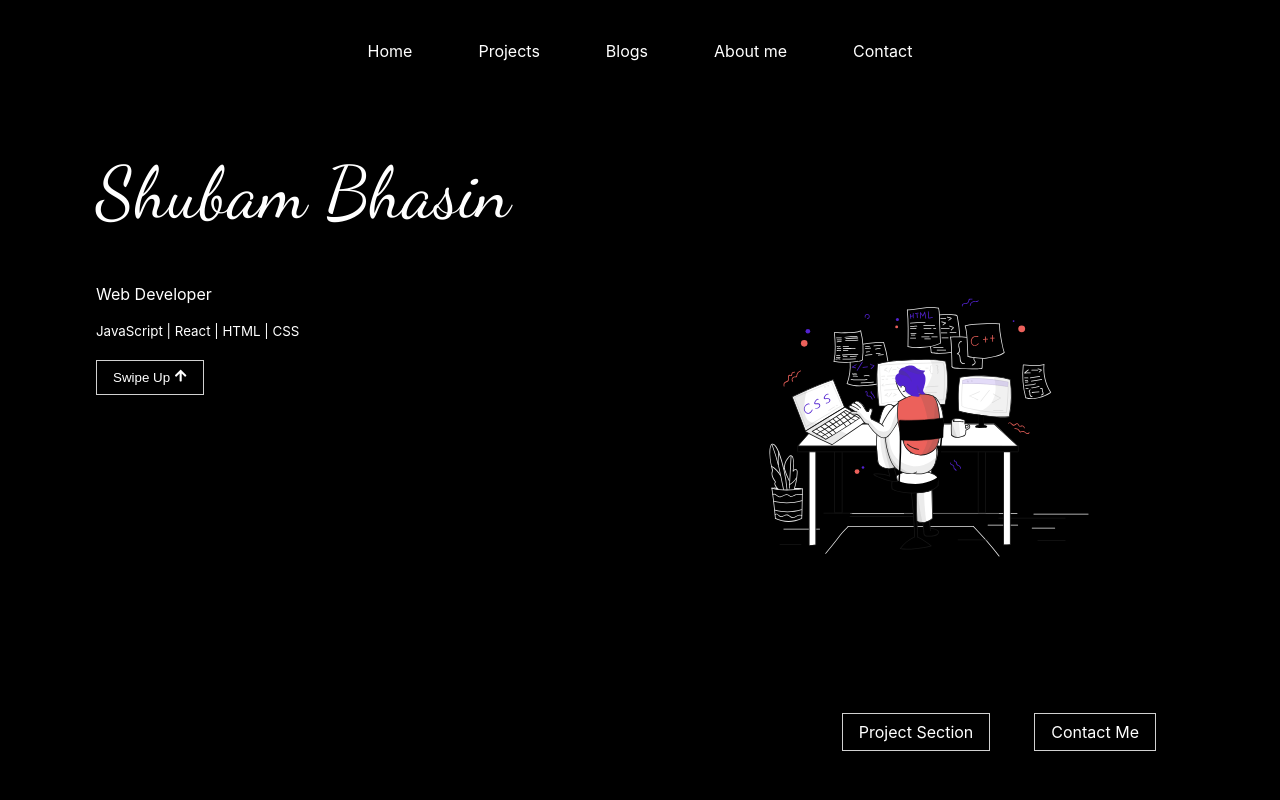
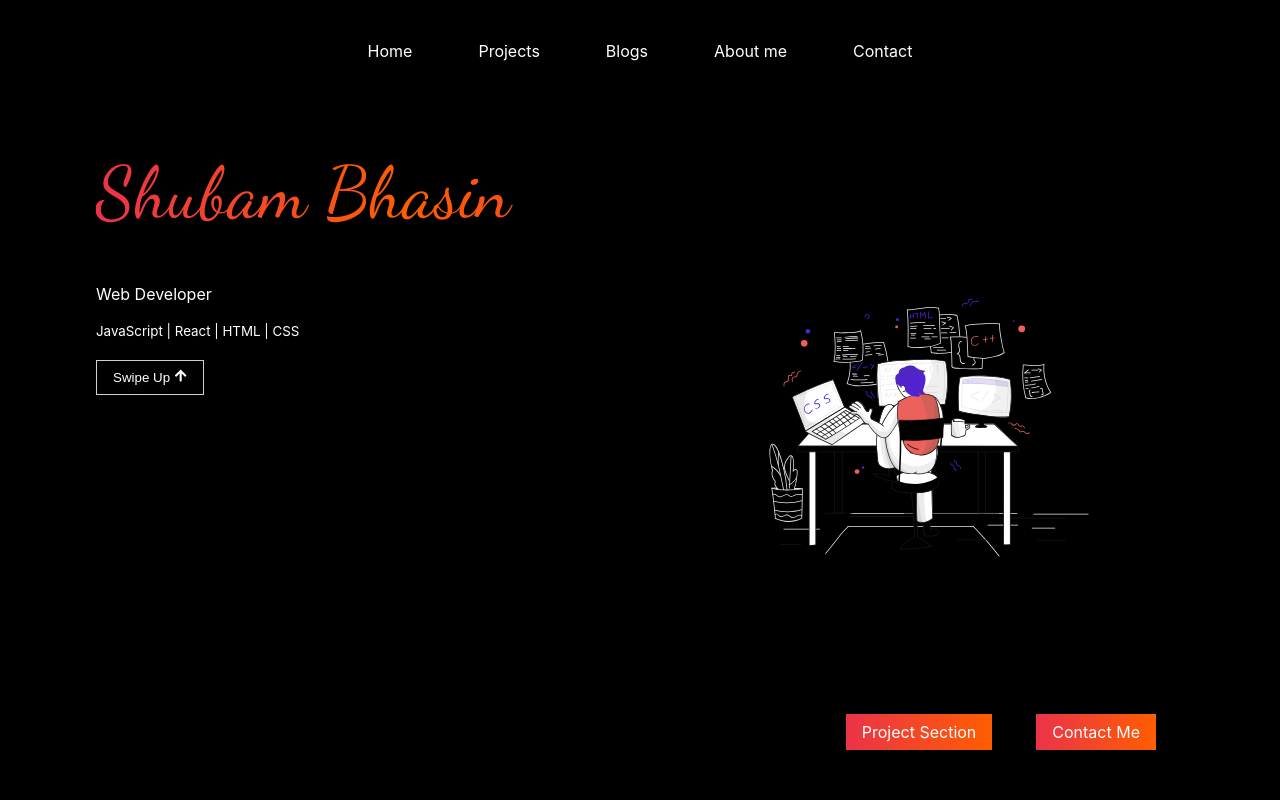
Before and after one commit to shubambhasin/portfolio-v2-react, a React (Create React App) app: page / in a window 1280 px wide. Shown: the top 800 px of the page. Built offline with nearby package versions, Linux system fonts and the light colour scheme.

Commit message:
style: UI home styles

```diff
--- a/src/styles.css
+++ b/src/styles.css
@@ -116,6 +116,10 @@ nav .links:hover {
 }
 
 .info .info-div h1 {
+  background: linear-gradient(to right, #eb3349 0%, #ff5e00 51%, #eb3349 100%);
+  background-clip: text;
+  -webkit-background-clip: text;
+  -webkit-text-fill-color: transparent;
   font-family: "Dancing Script", cursive;
   font-size: 4.5rem;
   font-weight: 100;
@@ -162,17 +166,17 @@ nav .links:hover {
   animation-duration: 2s;
 }
 .go-to-project .links {
+  background: linear-gradient(to right, #eb3349 0%, #ff5e00 51%, #eb3349 100%);
+  background-size: 200% auto;
   color: white;
   margin-left: 1rem;
   padding: 0.5rem 1rem;
-  border: 1px solid var(--textColor);
-  transition: border 0.3s;
+  transition: 0.3s;
 }
 .go-to-project .links:hover {
-  color: var(--textColor);
-  border: 1px solid black;
-  border-radius: var(--border5px);
-  box-shadow: 0px 0px 5px 1px rgb(92, 92, 92);
+  background-position: right center; /* change the direction of the change here */
+  color: #fff;
+  border-radius: var(--border10px);
 }
 .home .go-to-project .links-circle {
   visibility: hidden;
```
Also changed, not shown: src/check.css (+2 -8 lines).
